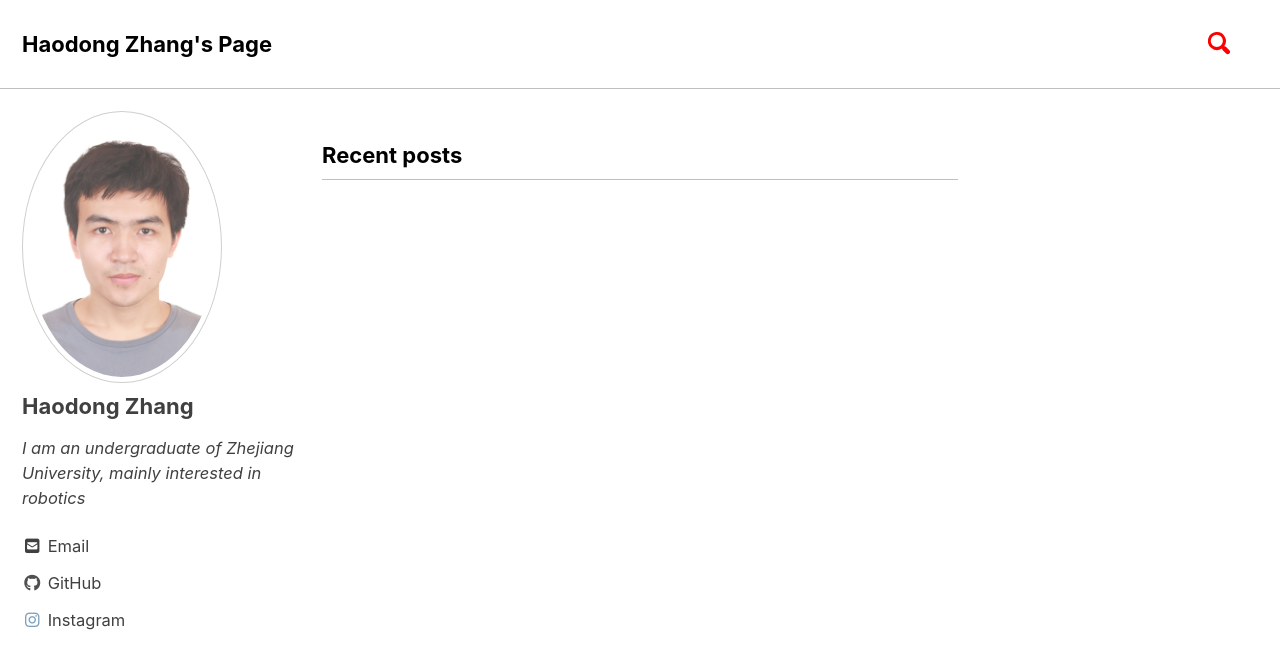
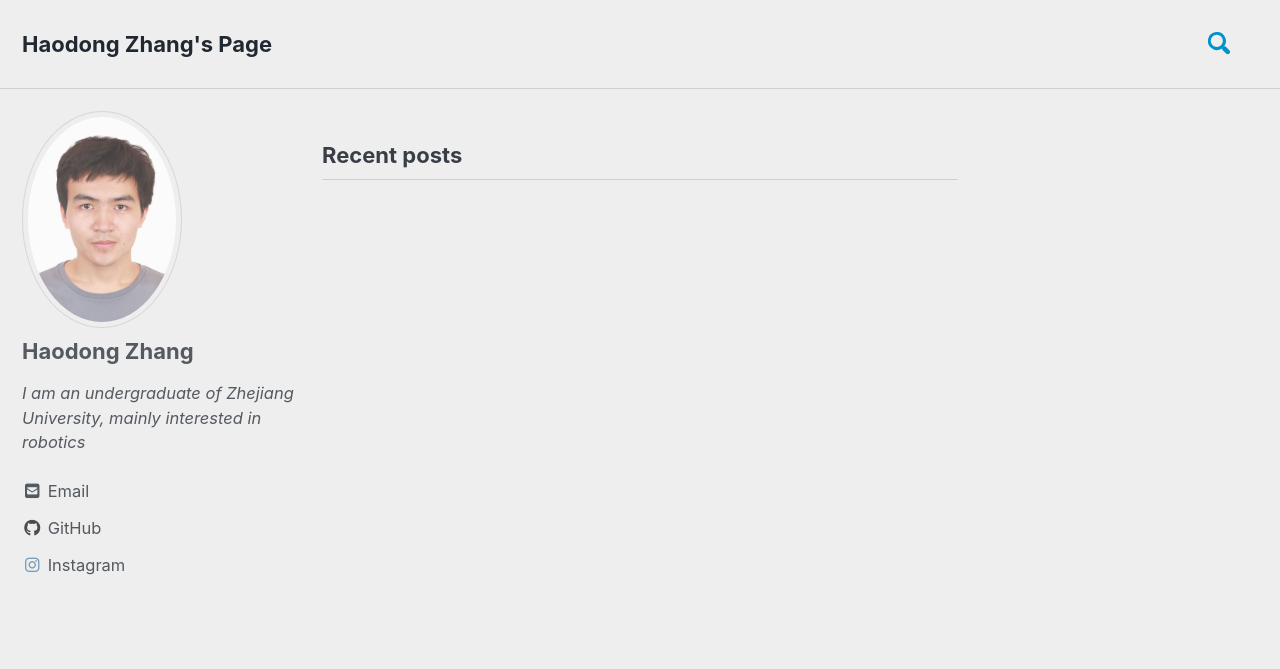
Before and after one commit to 0aqz0/0aqz0.github.io, a Jekyll site: the page built from index.html, in a window 1280 px wide and 900 px high. Shown: the top 669 px of the window. Built offline with Jekyll 4.4.1, drawn with Linux system fonts in a browser that asks for light colours; cached includes are drawn as plain includes; nearby versions of some CDN libraries; the list of posts is cut into pages by our own code.

Commit message:
update avatar size

```diff
--- a/_config.yml
+++ b/_config.yml
@@ -12,7 +12,7 @@
 
 # theme                  : "minimal-mistakes-jekyll"
 # remote_theme           : "mmistakes/minimal-mistakes"
-minimal_mistakes_skin    : "contrast" # "default", "air", "aqua", "contrast", "dark", "dirt", "neon", "mint", "plum", "sunrise"
+minimal_mistakes_skin    : "air" # "default", "air", "aqua", "contrast", "dark", "dirt", "neon", "mint", "plum", "sunrise"
 
 # Site Settings
 locale                   : "en-US"
--- a/_sass/minimal-mistakes/_sidebar.scss
+++ b/_sass/minimal-mistakes/_sidebar.scss
@@ -127,7 +127,7 @@
   }
 
   img {
-    max-width: 200px;
+    max-width: 160px;
     border-radius: 50%;
 
     @include breakpoint($large) {
```
